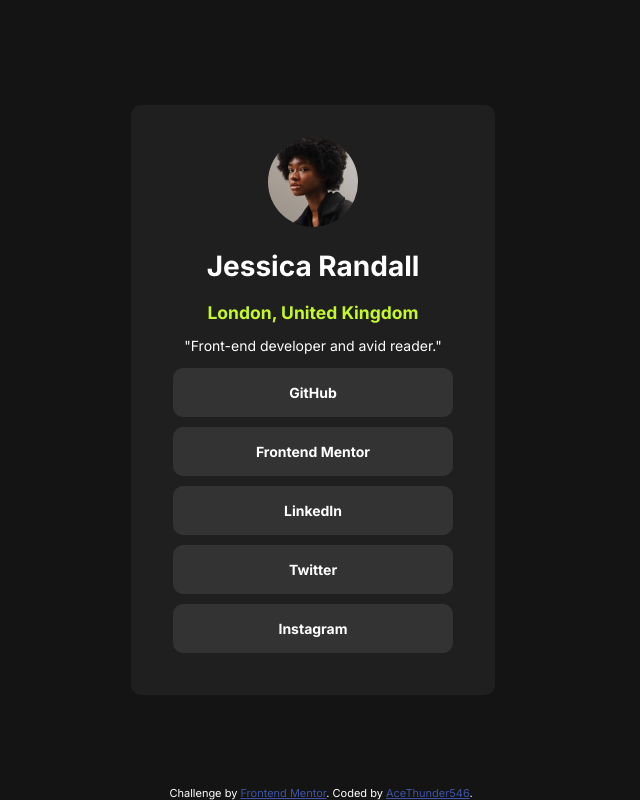
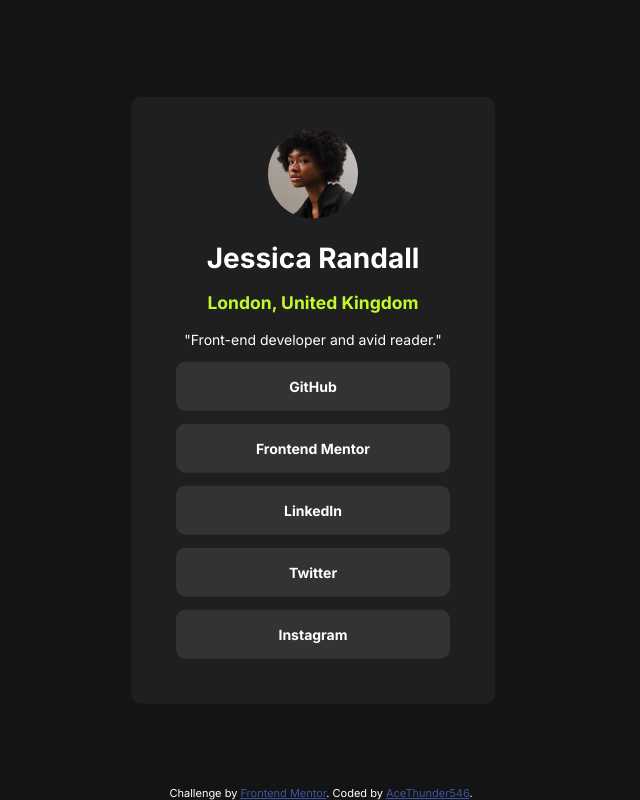
Before and after one commit to AceThunder546/social-links, a plain HTML site: page index.html in a window 1280 px wide. Shown: the whole page, without its empty margins (327-967 px from the left). Drawn offline with Linux system fonts and the light colour scheme.

Commit message:
fixed some things

```diff
--- a/index.html
+++ b/index.html
@@ -29,9 +29,12 @@
       width: 300px;
     }
     h1 {
+      font-size: 2em;
       font-weight: 700;
+      margin-bottom: 0.5em;
     }
-    h2 {
+    #location {
+      font-weight: 700;
       font-size: 1.25em;
       color: hsl(75, 94%, 57%);
     }
@@ -46,7 +49,7 @@
       background-color: hsl(0, 0%, 20%);
       font-weight: 600;
       display: block;
-      margin: 10px;
+      margin: 13px;
       border-radius: 10px;
     }
     .links a:hover {
@@ -70,7 +73,7 @@
       <div class="card">
         <img src="./assets/images/avatar-jessica.jpeg" alt="Jessica Randall">
         <h1>Jessica Randall</h1>
-        <h2>London, United Kingdom</h2>
+        <p id="location">London, United Kingdom</p>
         <p>"Front-end developer and avid reader."</p>
       </div>
       <div class="links">
```
